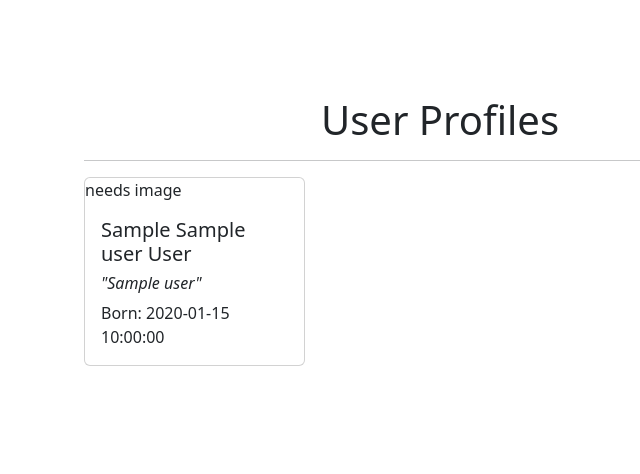
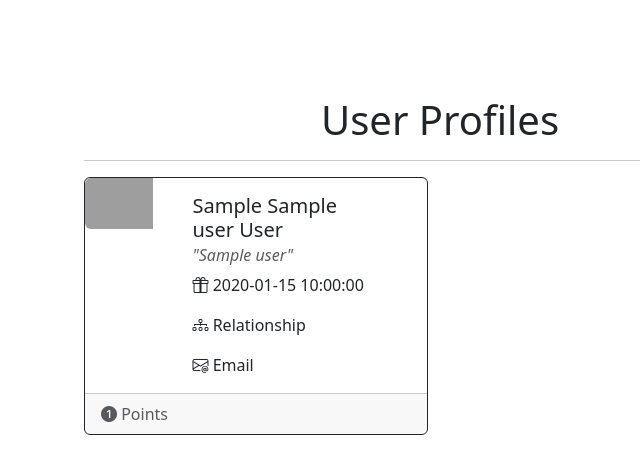
Before and after one commit to aguileraGit/familyTracker, a Flask app: template templates/viewAllFamilyMembers.html in a window 1280 px wide. Shown: the part 56-530 px from the top of the page, without its empty margins (200-840 px from the left). Run offline with Flask 2, Linux system fonts and the light colour scheme; the template is opened without the code that fills it: most values are stand-ins (such as "Sample title", 1, 10 or a date in 2020); parts of the project's set-up code (start-up, migrations or seed data) failed here and were passed over; some libraries are stand-ins or nearby versions; grey boxes are pictures that could not be loaded.

Commit message:
Updated user profile page

```diff
--- a/analytics.py
+++ b/analytics.py
@@ -69,6 +69,7 @@ class pointsAnalytics:
                                            self.flyDataDF,
                                            self.boardGameDF], axis=0)
 
+        #Cast points to ints
         self.combinedPointsDF['points'] = pd.to_numeric(self.combinedPointsDF['points'])
 
         # Reset index
--- a/templates/base.html
+++ b/templates/base.html
@@ -5,6 +5,12 @@
     <meta name="viewport" content="width=device-width, initial-scale=1">
     <title>Aguilera Tracker</title>
     <link href="https://cdn.jsdelivr.net/npm/bootstrap@5.3.0-alpha3/dist/css/bootstrap.min.css" rel="stylesheet" integrity="sha384-KK94CHFLLe+nY2dmCWGMq91rCGa5gtU4mk92HdvYe+M/SXH301p5ILy+dN9+nJOZ" crossorigin="anonymous">
+
+    <!--Custom CSS-->
+    <link rel="stylesheet" href="{{url_for('static', filename='custom.css')}}">
+
+    <link rel="stylesheet" href="https://cdn.jsdelivr.net/npm/bootstrap-icons@1.10.4/font/bootstrap-icons.css">
+
   </head>
   <body>
 
--- a/templates/viewAllFamilyMembers.html
+++ b/templates/viewAllFamilyMembers.html
@@ -5,17 +5,26 @@
 <div class="container mt-5">
     <h1 class="text-center">User Profiles</h1>
     <hr>
-    <div class="row">
+    <div class="row row-cols-1 row-cols-md-2 g-4">
         {% for user in users %}
-        <div class="col-md-4">
-            <div class="card mb-4">
-                <!-- <img src="{{ user.profile_picture }}" class="card-img-top" alt="Profile Picture"> -->
-                needs image
-                <div class="card-body">
-                    <h5 class="card-title">{{ user.firstName }} {{user.middleName}} {{ user.lastName }}</h5>
-                    <h6><i>"{{user.nickName}}"</i></h6>
-                    <!-- <p class="card-text">Email: {{ user.email }}</p> -->
-                    <p class="card-text">Born: {{ user.dob }}</p>
+        <div class="col">
+            <div class="card border-dark mb-3" style="max-width: 400px;">
+                <div class="row">
+                    <div class="col-md-3">
+                        <img src="..." class="img-fluid rounded-start" alt="...">
+                    </div>
+                    <div class="col-md-8">
+                        <div class="card-body">
+                            <h5 class="card-title">{{ user.firstName }} {{user.middleName}} {{ user.lastName }}</h5>
+                            <h6 class="card-subtitle mb-2 text-body-secondary"><i>"{{user.nickName}}"</i></h6>
+                            <p class="card-text"><i class="bi bi-gift"></i> {{ user.dob }}</p>
+                            <p class="card-text"><i class="bi bi-diagram-3"></i> Relationship</p>
+                            <p class="card-text"><i class="bi bi-envelope-at"></i> Email</p>
+                        </div>
+                    </div>
+                </div>
+                <div class="card-footer text-body-secondary">
+                    <i class="bi bi-1-circle-fill"></i> Points
                 </div>
             </div>
         </div>
```
Also changed, not shown: static/custom.css (added).
